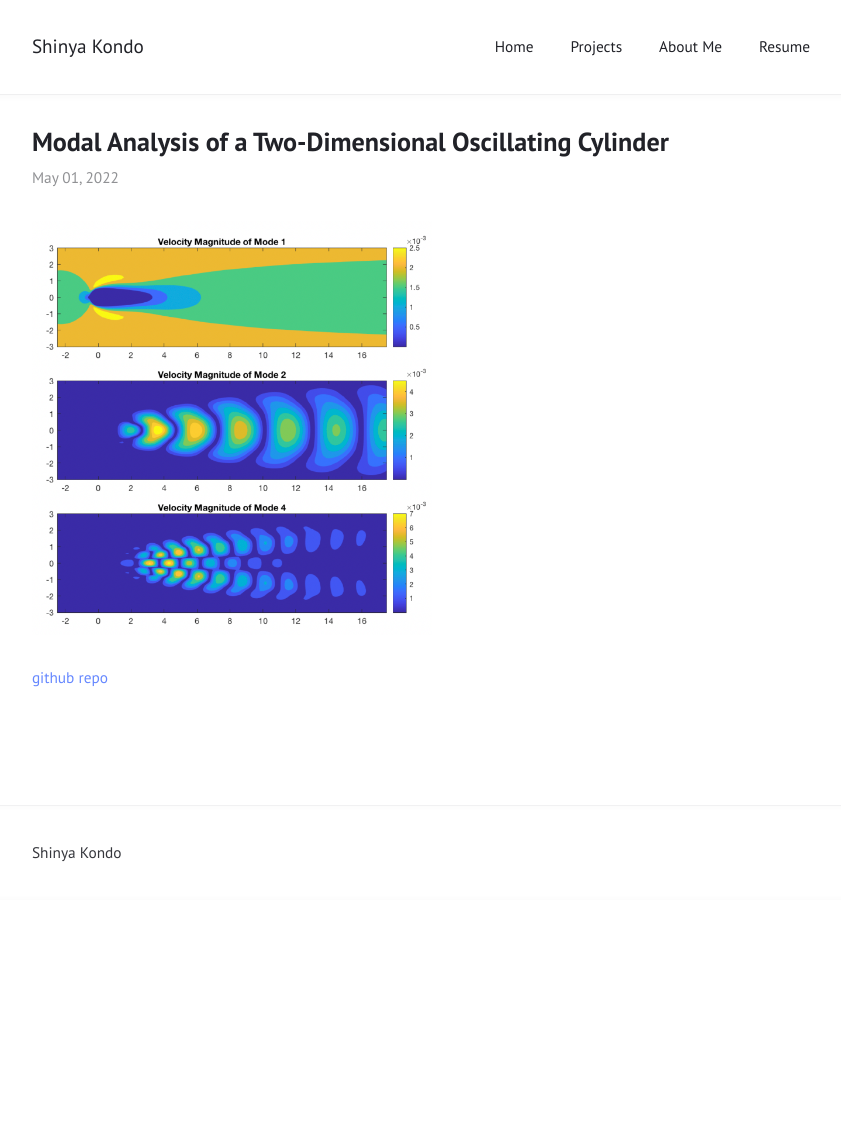
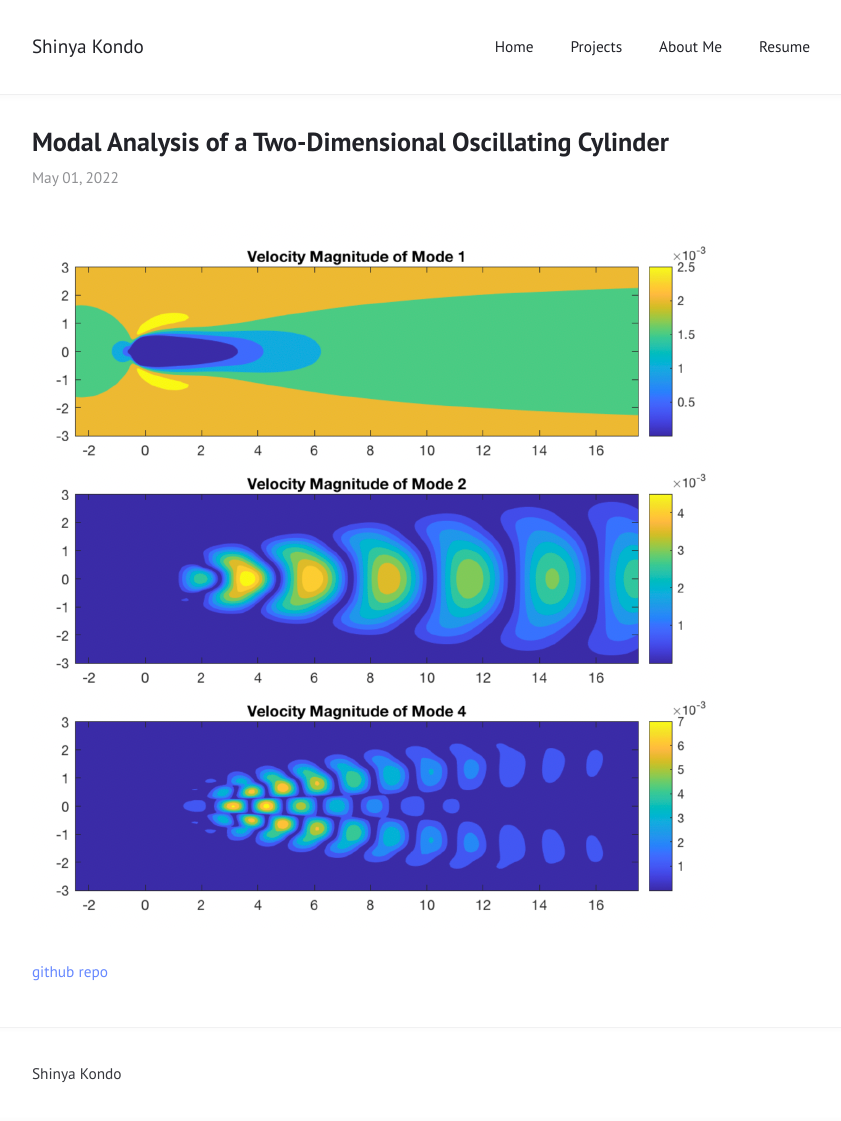
Before and after one commit to smkondo/smkondo.github.io, a Jekyll site: the page built from _posts/2022-05-01-oscillating.md, in a window 1280 px wide. Shown: the whole page, without its empty margins (219-1060 px from the left). Built offline with Jekyll 4.4.1, drawn with Linux system fonts in a browser that asks for light colours; before the commit the page ends 900 px from its top, so only the background shows below that.

Commit message:
changing image

```diff
--- a/_posts/2022-05-01-oscillating.md
+++ b/_posts/2022-05-01-oscillating.md
@@ -6,7 +6,7 @@ image: /media/stationary.png
 description: "Reduced-order modeling of the flow behind a tranversley oscillating cyclinder using Dynamic Mode Decomposition"
 ---
 
-<!-- ![stationary](/media/stationary.png) -->
-<div class="photo"><img src="/media/stationary.png" width="400px" /></div>
+![stationary](/media/stationary.png)
+
 
 [github repo](https://github.com/smkondo/oscillatingcylinder)
```
